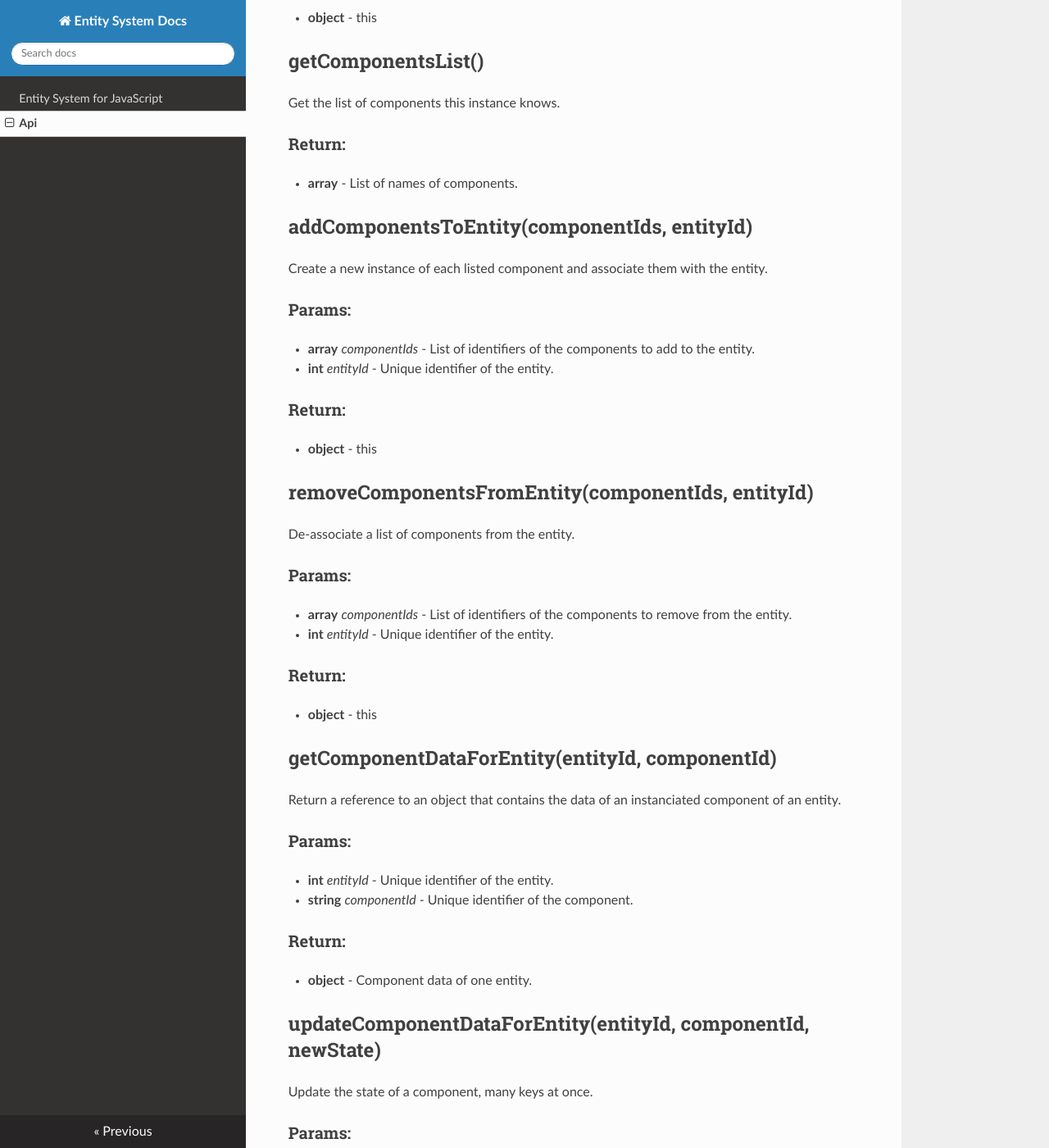
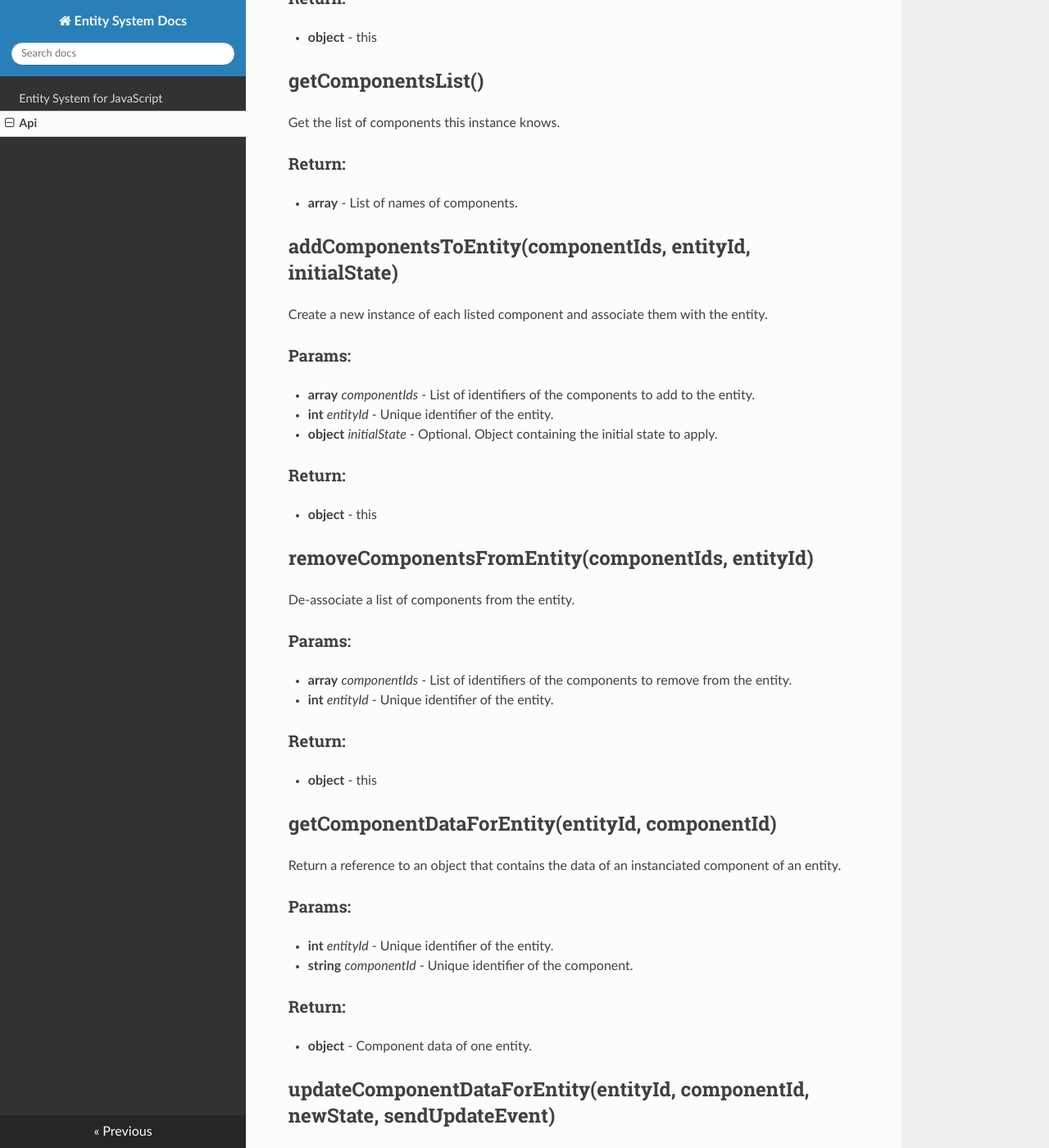
Before and after one commit to adngdb/entity-system-js, an MkDocs documentation site: the page built from docs/api.md, in a window 1280 px wide and 1400 px high, scrolled down 1944 px. Shown: the whole window at 82% size. Built offline with MkDocs 1.6.1, drawn with Linux system fonts in a browser that asks for light colours; nearby versions of some CDN libraries; some of the changed text lies outside the part shown.

```diff
--- a/docs/api.md
+++ b/docs/api.md
@@ -14,15 +14,15 @@
 
 * **int** - Unique identifier.
 
-## createEntity(componentIds, entityId)
+## createEntity(componentIds, entityId, initialState)
 
-Create a new entity in the system by creating a new instance of each of
-its components.
+Create a new entity in the system by creating a new instance of each of its components.
 
 ### Params:
 
 * **array** *componentIds* - List of identifiers of the components that compose the new entity.
 * **int** *entityId* - Optional. Unique identifier of the entity. If passed, no new id will be generated.
+* **object** *initialState* - Optional. Object containing the initial state to apply.
 
 ### Return:
 
@@ -86,15 +86,15 @@
 
 * **array** - List of names of components.
 
-## addComponentsToEntity(componentIds, entityId)
+## addComponentsToEntity(componentIds, entityId, initialState)
 
-Create a new instance of each listed component and associate them
-with the entity.
+Create a new instance of each listed component and associate them with the entity.
 
 ### Params:
 
 * **array** *componentIds* - List of identifiers of the components to add to the entity.
 * **int** *entityId* - Unique identifier of the entity.
+* **object** *initialState* - Optional. Object containing the initial state to apply.
 
 ### Return:
 
@@ -127,7 +127,7 @@
 
 * **object** - Component data of one entity.
 
-## updateComponentDataForEntity(entityId, componentId, newState)
+## updateComponentDataForEntity(entityId, componentId, newState, sendUpdateEvent)
 
 Update the state of a component, many keys at once.
 
@@ -136,6 +136,7 @@
 * **int** *entityId* - Unique identifier of the entity.
 * **string** *componentId* - Unique identifier of the component.
 * **object** *newState* - Object containing the new state to apply.
+* **boolean** *sendUpdateEvent* - Optional. True if the method has to send the `COMPONENT_UPDATED` event.
 
 ### Return:
 
```
Also changed, not shown: entity-manager.js (+4 -4 lines), 3 other files.
